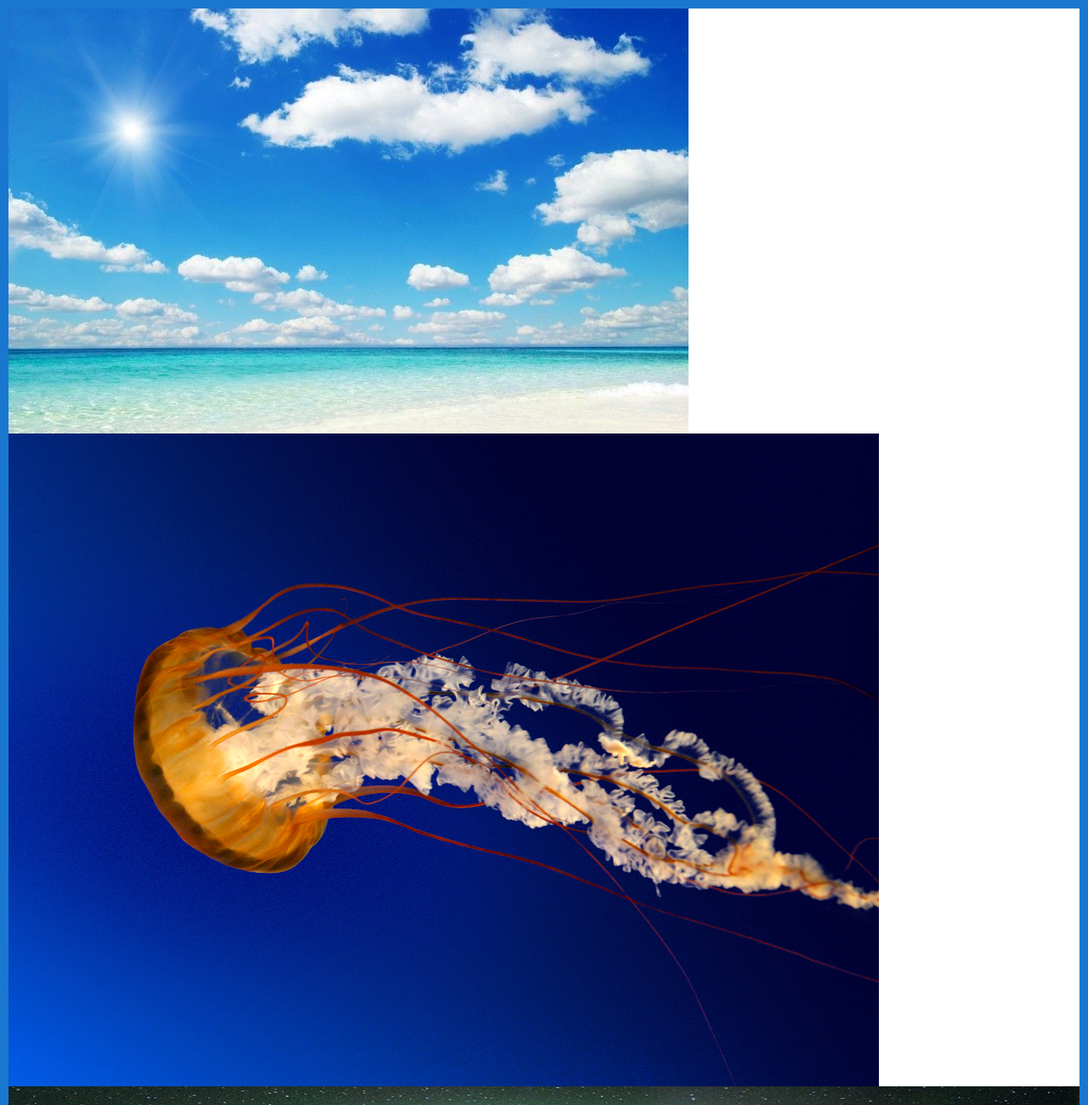
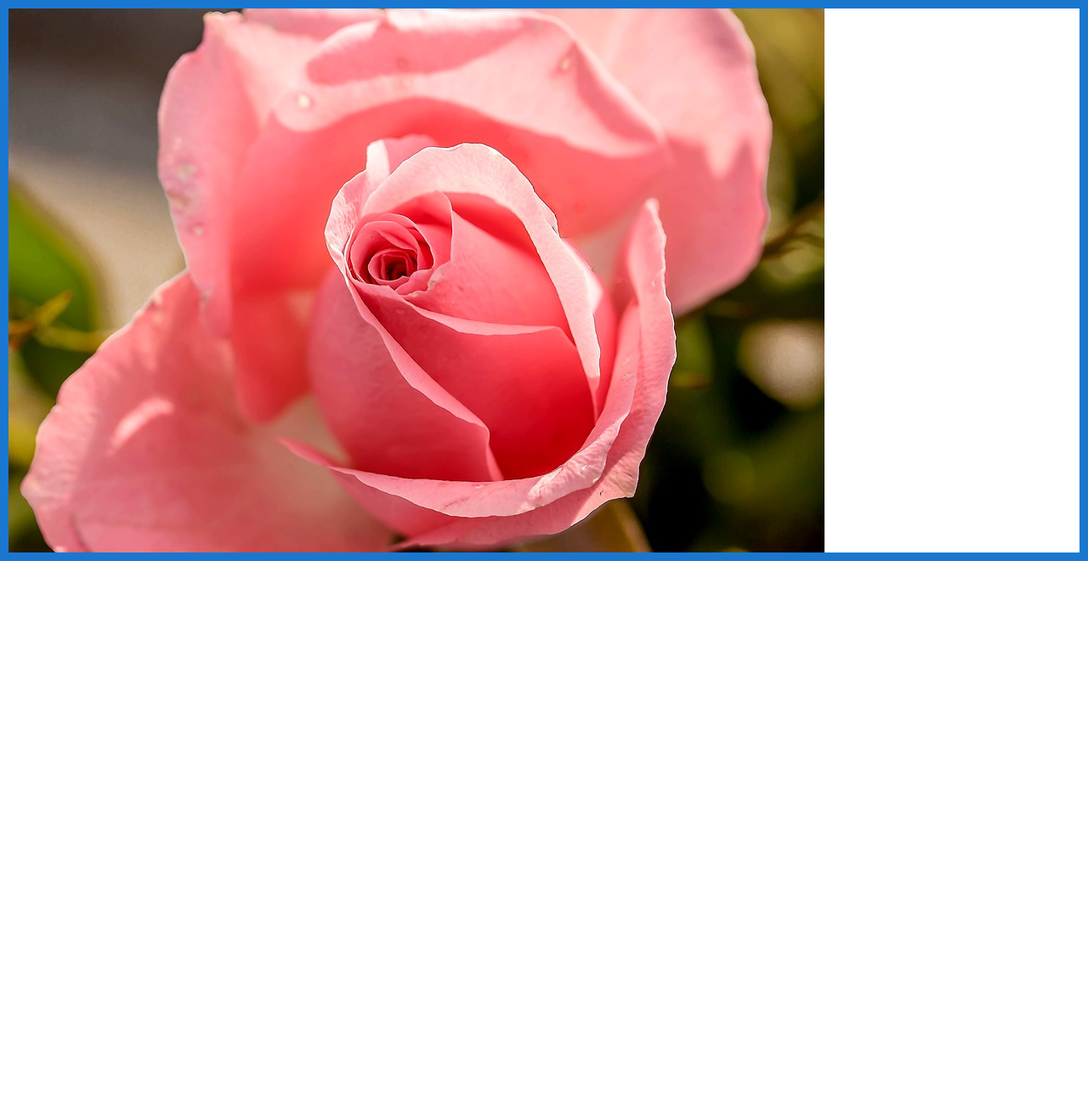
Before and after one commit to 14714/invie-github, a plain HTML site: page index.html in a window 1280 px wide. Shown: the top 1300 px of the page at 85% size. After the commit the page ends 800 px from the top, so only its background shows below. Drawn offline with Linux system fonts and the light colour scheme.

Commit message:
nueva version de imagen flores

```diff
--- a/index.html
+++ b/index.html
@@ -15,9 +15,6 @@
     </style>
   </head>
   <body>
-    <img src="cielo.jpg" alt="">
-    <img src="Jellyfish.jpg" alt="">
-    <img src="aurora.jpg" alt="">
-    <img src="Penguins.jpg" alt="">
+    <img src="flores.jpg" alt="">
   </body>
 </html>
```
Also changed, not shown: flores.jpg (added).
